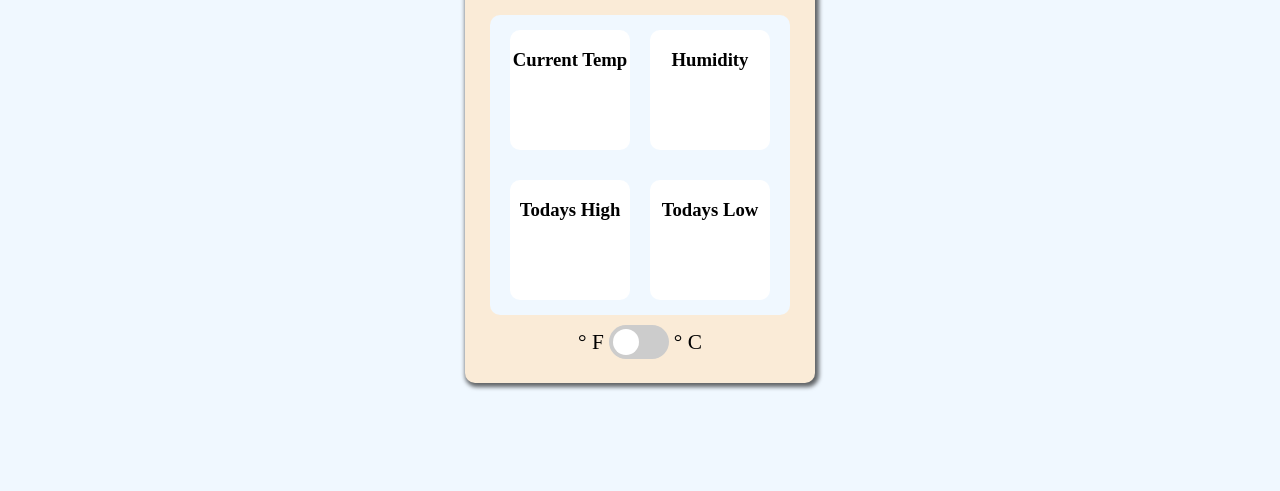
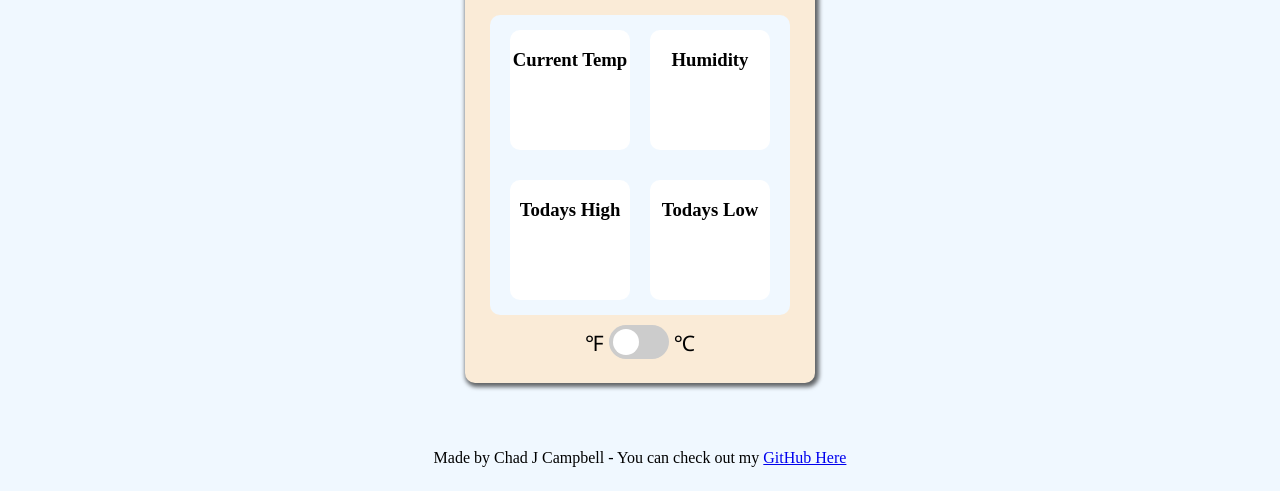
Before and after one commit to chadjcampbell/weatherApp, a website built with webpack: page dist/index.html in a window 1280 px wide. Shown: the part 528-1019 px from the top of the page. Before the commit the page ends 969 px from the top, so only its background shows below. Built offline with nearby package versions, Linux system fonts and the light colour scheme; no server answers.

Commit message:
added footer, fixed prettierJS unicode error

```diff
--- a/dist/index.html
+++ b/dist/index.html
@@ -45,15 +45,21 @@
           </div>
         </div>
         <div id="unitToggle">
-          <div id="imperial">&#176 F</div>
+          <div id="imperial">&#8457;</div>
           <label class="switch">
             <input id="units" type="checkbox" />
             <span class="slider round"></span>
           </label>
-          <div id="metric">&#176 C</div>
+          <div id="metric">&#8451;</div>
         </div>
       </div>
     </div>
+    <footer>
+      <p>
+        Made by Chad J Campbell - You can check out my
+        <a href="https://github.com/chadjcampbell">GitHub Here</a>
+      </p>
+    </footer>
     <script src="main.js"></script>
   </body>
 </html>
```
Also changed, not shown: 1 other file.
